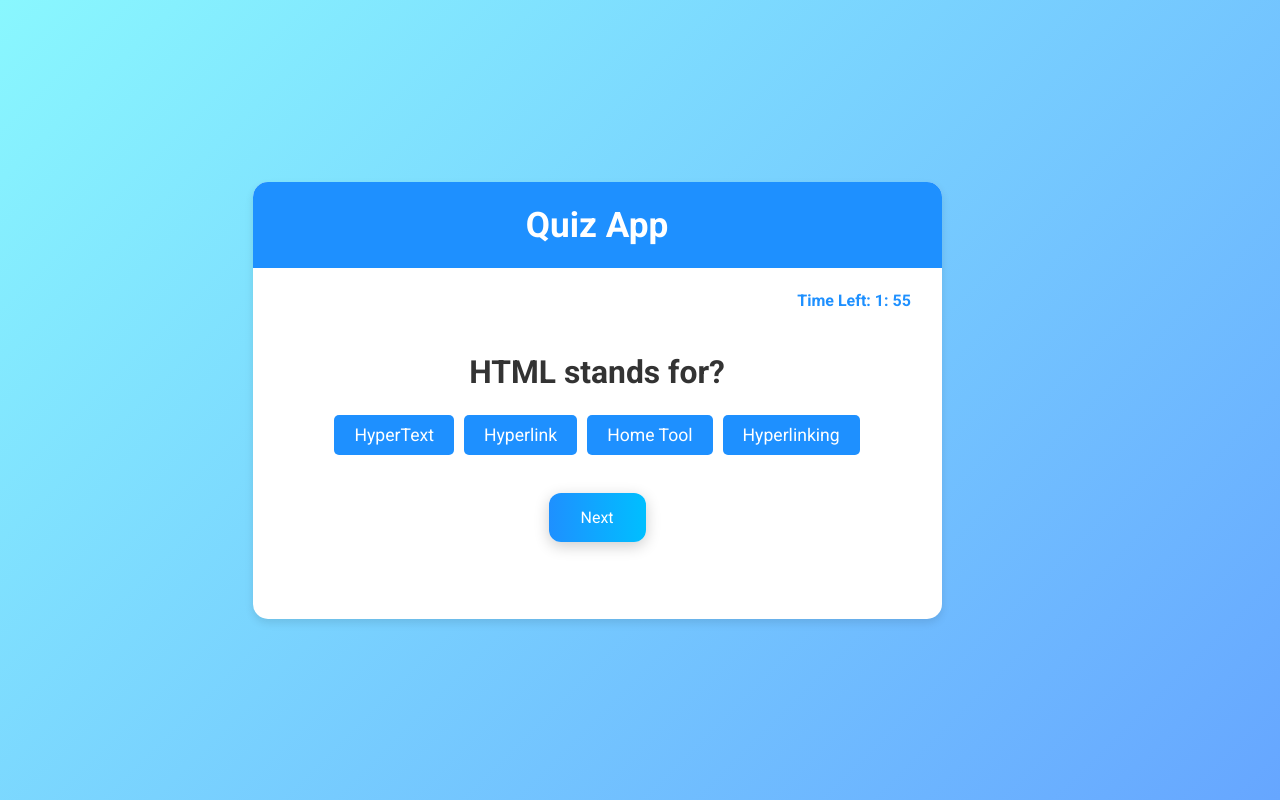
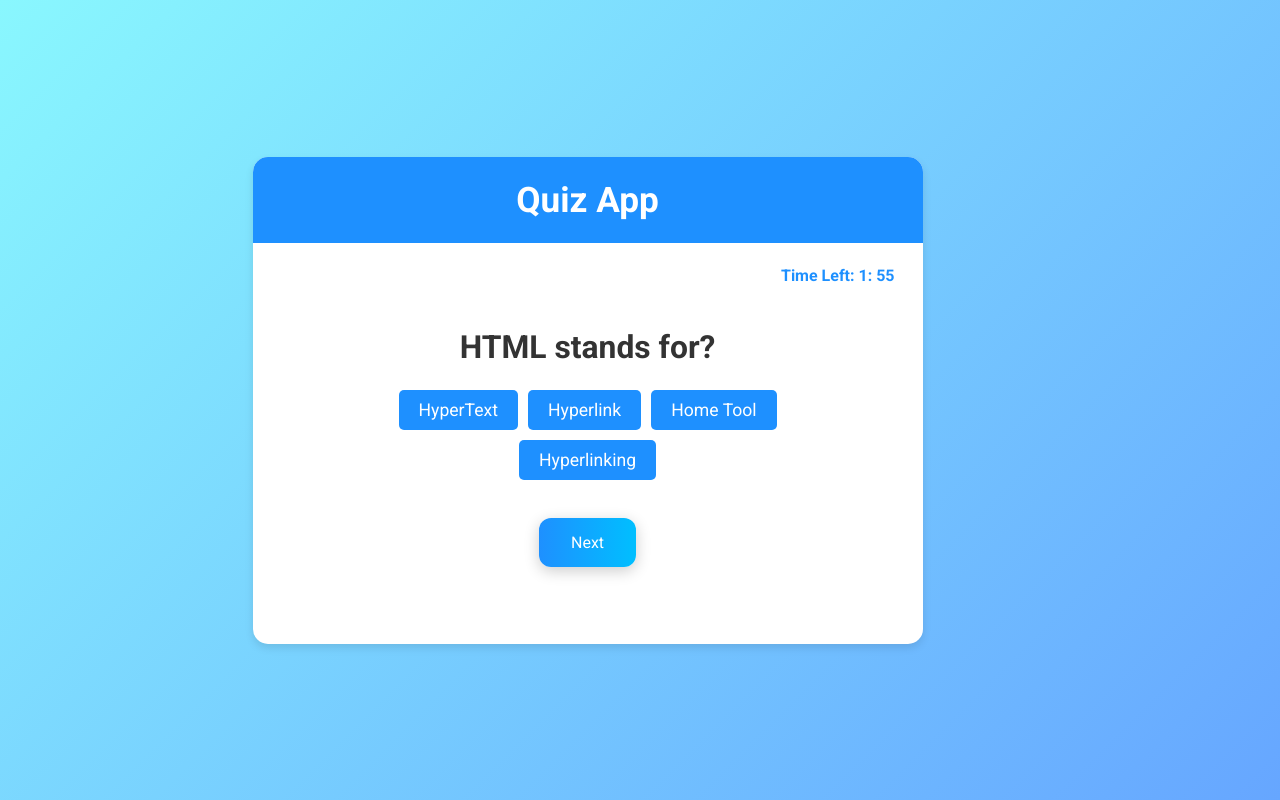
Before and after one commit to IbtahajAkram/zawwarquizapp, a React (Create React App) app: page / in a window 1280 px wide. Built offline with nearby package versions, Linux system fonts and the light colour scheme.

Commit message:
Update App.css

```diff
--- a/src/App.css
+++ b/src/App.css
@@ -23,7 +23,8 @@ body {
   overflow: hidden;
   width: 95%;
   max-width: 800px;
-  margin: 20px;
+  margin-left: 10px;
+  margin-right: 10px;
   size-adjust: fixed;
 }
 
```
